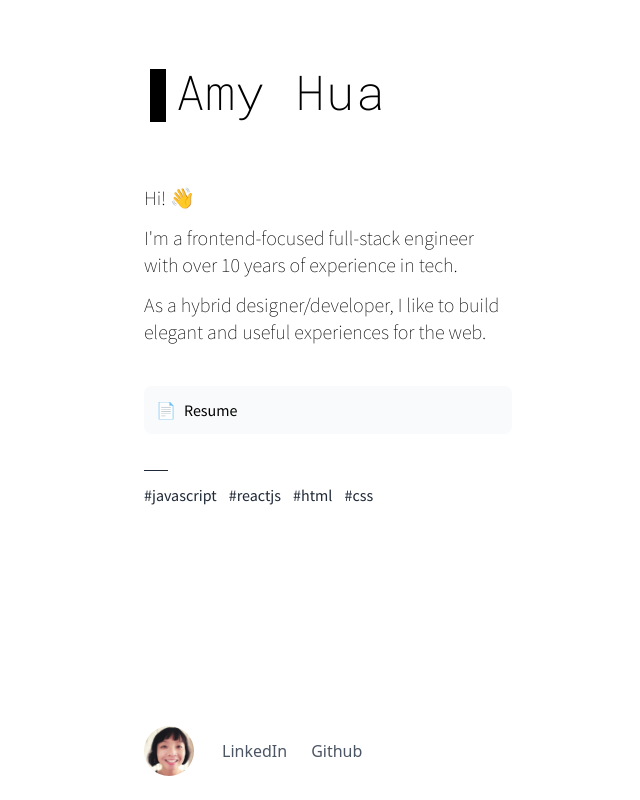
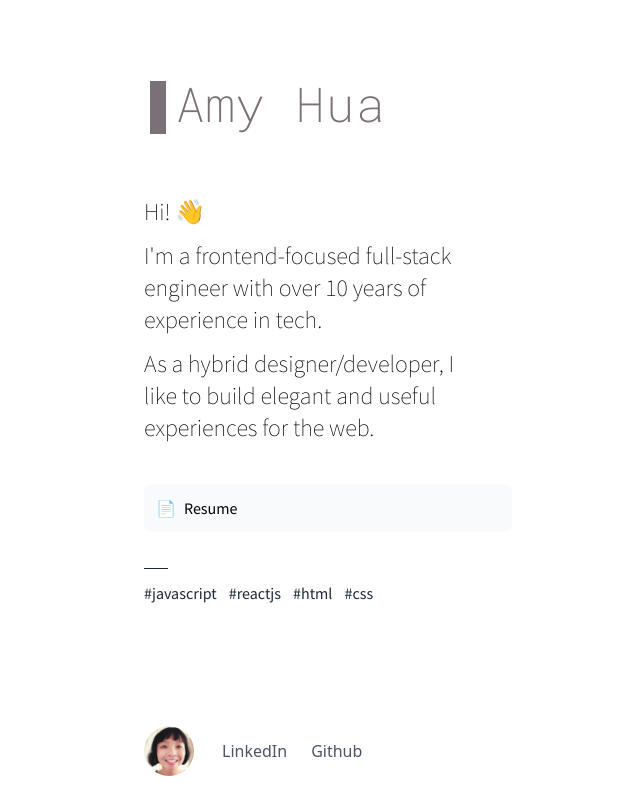
Before and after one commit to amyhua/amyhua.github.io, a Next.js app: page / in a window 1280 px wide. Shown: the whole page, without its empty margins (312-952 px from the left). Built offline with nearby package versions, Linux system fonts and the light colour scheme.

Commit message:
Restyled colors, font sizes

```diff
--- a/pages/index.tsx
+++ b/pages/index.tsx
@@ -43,14 +43,14 @@ export default function Home() {
           <header className="p-10">
             <h1 className={classNames(
               robotoMonoLight.className,
-              "text-5xl m-0 tracking-wide mt-7",
+              "text-5xl m-0 tracking-wide mt-10",
               styles.typing,
               isAnimatingHeader && styles.revealing,
             )}>
               Amy Hua
             </h1>
             <div className={classNames(
-              "my-10 text-xl leading-snug pt-4 pr-2 box-border",
+              "my-10 text-2xl pt-4 pr-2 box-border",
               sourceSansProLight.className,
             )}>
               <div className="my-3">
@@ -59,7 +59,7 @@ export default function Home() {
               <div className="my-3">
                 I'm a frontend-focused full-stack engineer with over 10 years of experience in tech.
               </div>
-              <div className="mt-3 mb-6">
+              <div className="mt-3 mb-6 pr-6">
                 As a hybrid designer/developer, I like to build elegant and useful experiences for the web.
               </div>
             </div>
--- a/styles/globals.css
+++ b/styles/globals.css
@@ -3,8 +3,8 @@
 @tailwind utilities;
 
 :root {
-  /* --typing-color: #7a7176; */
-  --typing-color: #000;
+  --typing-color: #7a7176;
+  /* --typing-color: #000; */
 }
 
 /* :root {
```
